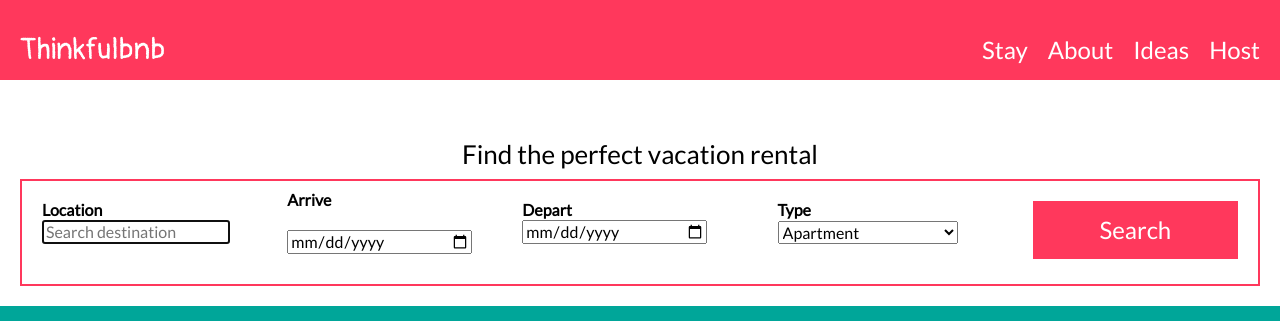
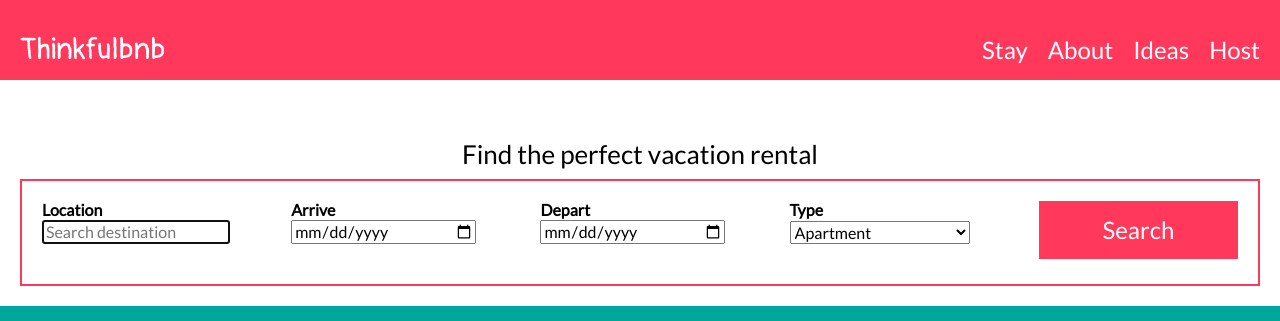
Before and after one commit to GPVcode/Thinkfulbnb, a plain HTML site: page index.html in a window 1280 px wide. Shown: the top 321 px of the page. Drawn offline with nearby package versions, Linux system fonts and the light colour scheme.

Commit message:
changed 1 s to straighten forms section

```diff
--- a/index.html
+++ b/index.html
@@ -44,10 +44,13 @@
               <input id="location" type="text" name="location" placeholder="Search destination" autofocus="on">
             </div>
 
-            <div class="items space-between">
+            <div class="item space-between">
               <label for="date">Arrive</label>
-              <input id="date" class="date" type="date" name="date" pattern="(0[1-9]|1[012])[- /.](0[1-9]|[12][0-9]|3[01])[- /.](19|20)\d\d" placeholder="mm/dd/yyyy">
+              <input id="date" class="date" type="date" name="date"
+                pattern="(0[1-9]|1[012])[- /.](0[1-9]|[12][0-9]|3[01])[- /.](19|20)\d\d" placeholder="mm/dd/yyyy"/>
             </div>
+
+
 
             <div class="item space-between">
               <label for="date">Depart</label>
```
